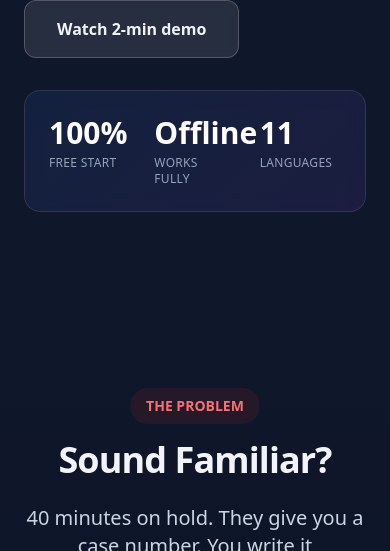
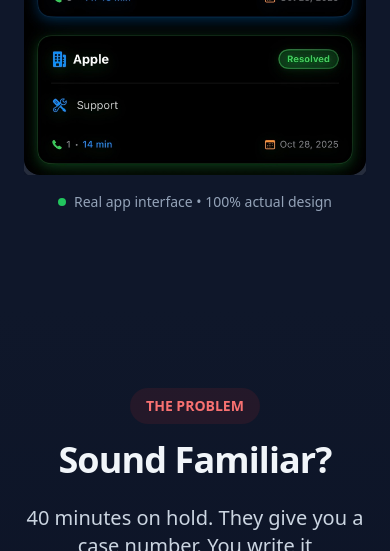
Before and after one commit to allancoel/RegistraLanding, a website: page index.html in a window 390 px wide. Shown: the part 1190-1741 px from the top of the page. Drawn offline with nearby package versions, Linux system fonts and the light colour scheme.

Commit message:
fix: Adjust hero image order on mobile - show after text

```diff
--- a/index.html
+++ b/index.html
@@ -305,7 +305,7 @@
         </div>
 
         <!-- Hero Image -->
-        <div class="relative order-first md:order-last">
+        <div class="relative md:order-last">
           <div class="absolute -inset-16 blur-3xl bg-gradient-to-r from-blue-600/20 via-purple-600/20 to-blue-600/20 rounded-full animate-pulse" aria-hidden="true"></div>
           <div class="relative w-full max-w-[500px] mx-auto">
             <div class="hero-image-wrapper">
```
